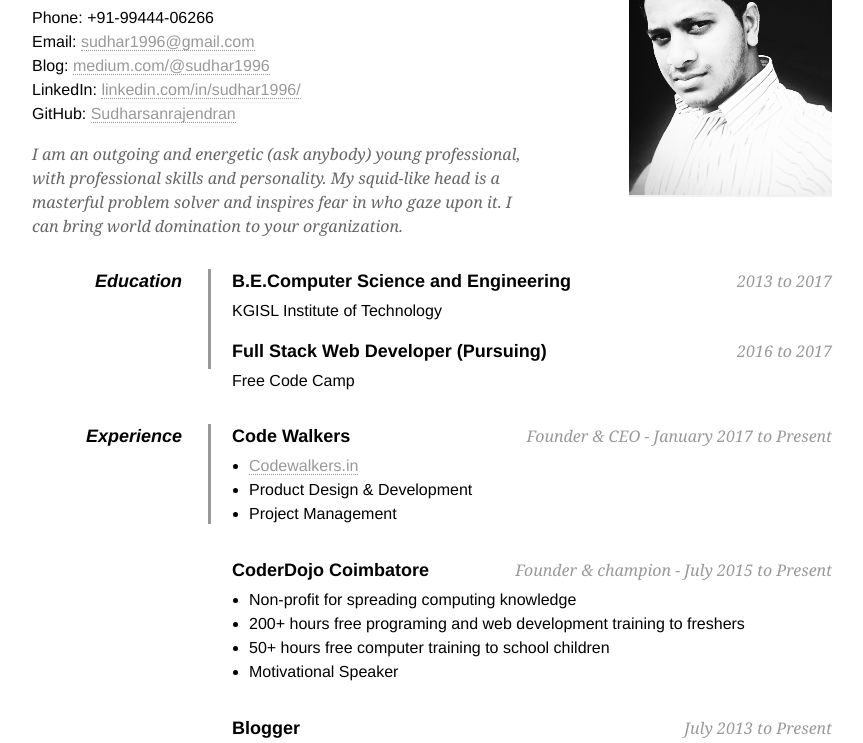
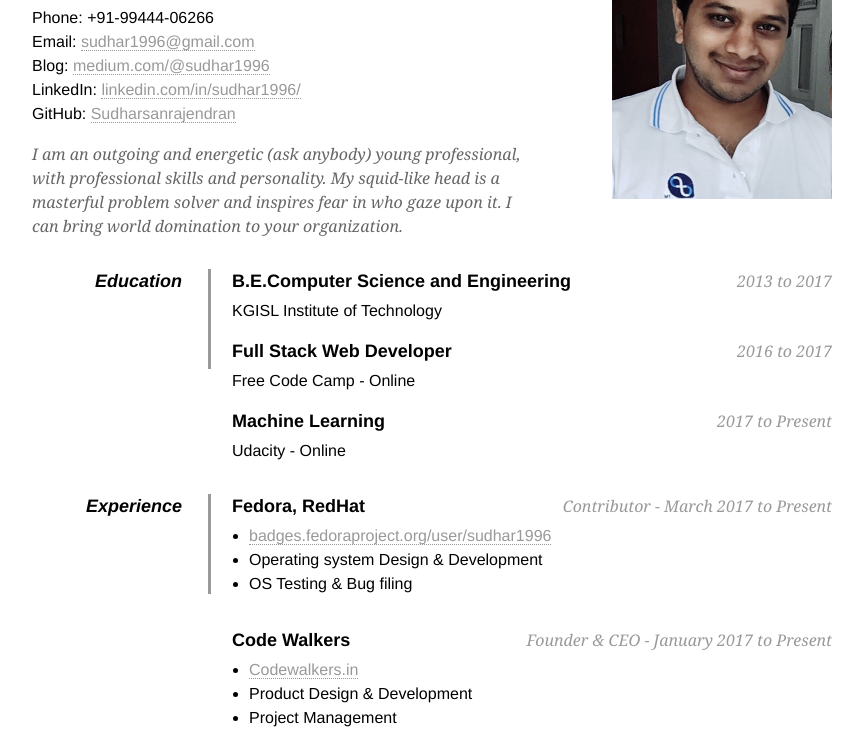
Before and after one commit to Sudharsanrajendran/sudhar, a plain HTML site: page index.html in a window 1280 px wide. Shown: the part 115-858 px from the top of the page, without its empty margins (208-1071 px from the left). Drawn offline with Linux system fonts and the light colour scheme.

Commit message:
Image changed and few updates

```diff
--- a/index.html
+++ b/index.html
@@ -33,7 +33,7 @@
 
     <div id="page-wrap">
     	<br>
-        <img src="images/zsdr.png" alt="Photo of Sudharsan Rajendran" id="pic" />
+        <img src="images/sudhar.jpg" alt="Photo of Sudharsan Rajendran" id="pic" style="width:220px;height:280px;"/>
 
         <div id="contact-info" class="vcard">
 
@@ -68,14 +68,22 @@
             <dd>
                 <h2>B.E.Computer Science and Engineering <span>2013 to 2017</span></h2>
                 <p>KGISL Institute of Technology<br />
-            	<h2>Full Stack Web Developer (Pursuing) <span>2016 to 2017</span></h2>
-                <p>Free Code Camp <br />
+            	<h2>Full Stack Web Developer <span>2016 to 2017</span></h2>
+                <p>Free Code Camp - Online<br />
+                <h2>Machine Learning <span>2017 to Present</span></h2>
+                <p>Udacity - Online<br />
             </dd>
 
             <dd class="clear"></dd>
 
             <dt>Experience</dt>
             <dd>
+                <h2>Fedora, RedHat<span>Contributor - March 2017 to Present</span></h2>
+                <ul>
+                    <li><a href="https://badges.fedoraproject.org/user/sudhar1996">badges.fedoraproject.org/user/sudhar1996</a></li>
+                    <li>Operating system Design & Development</li>
+                    <li>OS Testing & Bug filing</li>
+                </ul>
             	<h2>Code Walkers<span>Founder & CEO - January 2017 to Present</span></h2>
                 <ul>
                     <li><a href="http://www.codewalkers.in/">Codewalkers.in</a></li>
@@ -109,7 +117,7 @@
             <dt>Projects</dt>
             <dd>
 
-            	<h2>Home surveillance system using Motion Detection<span>April 2017 - Present</span></h2>
+            	<h2>Home surveillance system using Motion Detection<span>April 2017 - May 2017</span></h2>
                 <ul>
                 <li><p>Motion detection for home surveillance using Raspberry Pi</p>
                 </li>
@@ -163,6 +171,9 @@
 
             <dt>Honors & Awards</dt>
             <dd>
+                <h2>Best Project of the Year 2017</h2>
+                <p>Issued by Dr. Ashok Bakthavathsalam, MD, KGISL Group of Companies for building a image processing system for KGISL Institute of Technology</p>
+
                 <h2>Image 2008</h2>
                 <p>Issued by Dr. Ashok Bakthavathsalam, MD, KGISL Group of Companies for Best Graphic Designer based on Environment</p>
 
@@ -191,7 +202,8 @@
             <ul>
                 <li>Web Development - HTML, CSS, JavaScript</li>
                 <li>Programming - C, C++, Python</li>
-                <li>Linux</li>
+                <li>Linux - Fedora, Ubuntu, RedHat Enterprise Linux</li>
+                <li>Testing</li>
                 <li>Entrepreneurship</li>
                 <li>Team Management</li>
                 <li>Agile Development</li>
```
Also changed, not shown: images/sudhar.jpg (added).
